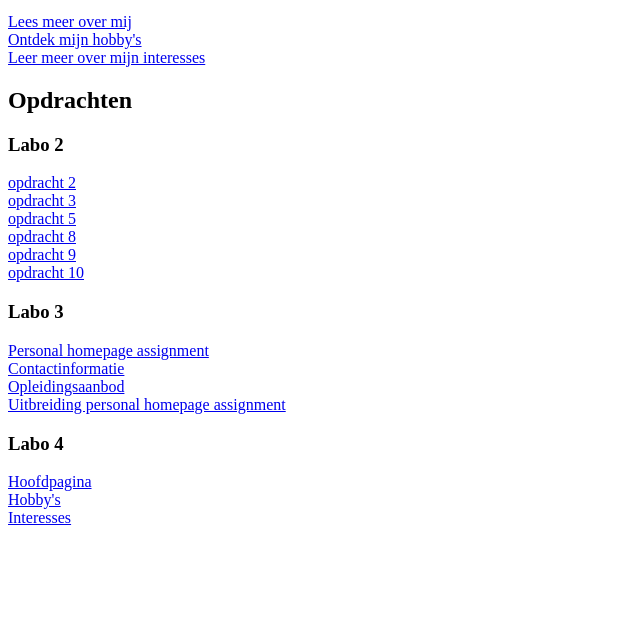
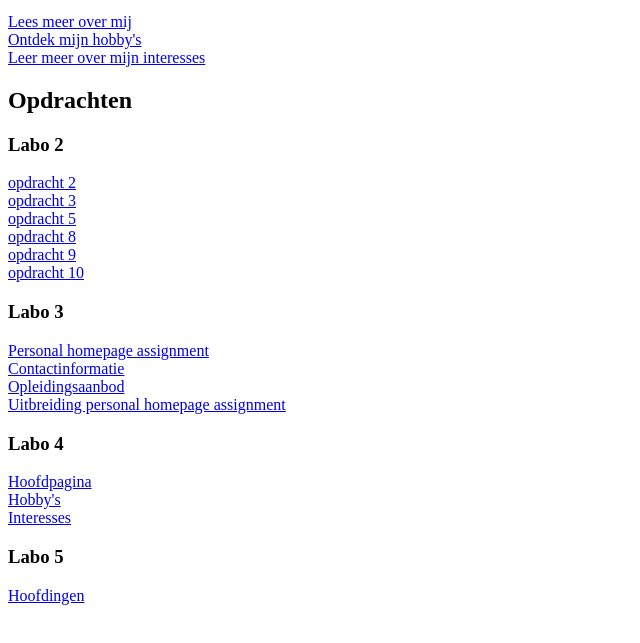
Before and after one commit to caradeblieck/webdevelopment, a plain HTML site: page index.html in a window 1280 px wide. Shown: the part 101-744 px from the top of the page, without its empty margins (0-640 px from the left). Drawn offline with Linux system fonts and the light colour scheme.

Commit message:
labo 5.2
hoofdpagina gewijzigd

```diff
--- a/index.html
+++ b/index.html
@@ -27,7 +27,8 @@
     <a href="labo_4/index.html">Hoofdpagina</a>
     <br><a href="labo_4/hobbys.html">Hobby's</a>
     <br><a href="labo_4/likes.html">Interesses</a>
-
+    <h3>Labo 5</h3>
+    <a href="labo_5/index.html">Hoofdingen</a>
 </body>
 
 </html>
```
